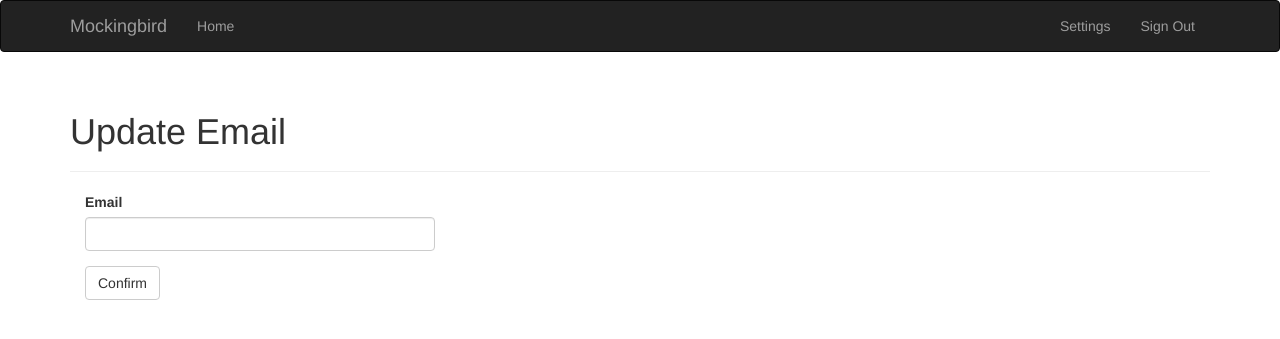
After one commit to Engine-Treasure/mockingbird, a Flask app: page /auth/update_email in a window 1280 px wide. The commit adds this page. Shown: the top 339 px of the page. Run offline with Flask 2, Linux system fonts and the light colour scheme; a user stored in the database is signed in; tables that the repository leaves empty hold one stand-in row (values such as "Sample post"); parts of the project's set-up code (start-up, migrations or seed data) failed here and were passed over; some libraries are stand-ins or nearby versions.

Commit message:
add update email feature.

```diff
--- a/app/auth/forms.py
+++ b/app/auth/forms.py
@@ -79,3 +79,15 @@ class ResetpasswordForm_password(FlaskForm):
     password2 = PasswordField("Confirm New password",
                               validators=[DataRequired()])
     submit = SubmitField("Reset password")
+
+
+class UpdateemailForm(FlaskForm):
+    email = StringField("Email", validators=[DataRequired(), Length(1, 64),
+                                             Email()])
+
+    # validate_ 开头的方法, 与常规的验证函数一起调用
+    def validate_email(self, field):
+        if User.query.filter_by(email=field.data).first():
+            raise ValidationError("Email is alreay in use.")
+
+    submit = SubmitField("Confirm")
--- a/app/auth/views.py
+++ b/app/auth/views.py
@@ -10,10 +10,11 @@ from flask_login import login_required, login_user, logout_user, current_user
 from app import db
 from . import auth
 from .forms import LoginForm, RegistrationForm, UpdatepasswordForm, \
-    ResetpasswordForm_email, ResetpasswordForm_password
+    ResetpasswordForm_email, ResetpasswordForm_password, UpdateemailForm
 from ..email import send_email
 from ..models import User
 
+from itsdangerous import TimedJSONWebSignatureSerializer as Serializer
 
 @auth.before_app_request
 def before_request():
@@ -97,6 +98,7 @@ def logout():
 
 
 @auth.route("/settings")
+@login_required
 def settings():
     return render_template("auth/settings.html")
 
@@ -133,8 +135,6 @@ def check_account():
 def reset_password(token):
     form = ResetpasswordForm_password()
     if form.validate_on_submit():
-        #
-        from itsdangerous import TimedJSONWebSignatureSerializer as Serializer
         user_id = Serializer(current_app.config["SECRET_KEY"]).loads(token).get(
             "confirm")
         user = User.query.filter_by(id=user_id).first()
@@ -144,3 +144,28 @@ def reset_password(token):
         flash("Reset password succeed. You can login with your new password.")
         return redirect(url_for("auth.login"))
     return render_template("auth/reset_password.html", form=form)
+
+
+@auth.route("/update_email", methods=["GET", "POST"])
+@login_required
+def update_email():
+    form = UpdateemailForm()
+    if form.validate_on_submit():
+        user = User.query.filter_by(id=current_user.id).first()
+        token = user.generate_confirmation_token(email=form.email.data)
+        send_email(form.email.data, "Reset Email", "mail/update_email",
+                   token=token)
+        flash("A email has been sent to your new email address, \
+            please check it.")
+        return redirect(url_for("auth.login"))
+    return render_template("auth/update_email.html", form=form)
+
+
+@auth.route("/confirm_new_email/<token>", )
+def confirm_new_email(token):
+    user_info = Serializer(current_app.config["SECRET_KEY"]).loads(token)
+    user = User.query.filter_by(id=user_info.get("confirm")).first()
+    user.email = user_info.get("email")
+    db.session.add(user)
+    flash("Update email succeed. You can login with your new email.")
+    return redirect(url_for("auth.login"))
--- a/app/models/model_mockingbird.py
+++ b/app/models/model_mockingbird.py
@@ -57,9 +57,10 @@ class User(UserMixin, db.Model):
         return check_password_hash(self.password_hash, password)
 
     # 生成令牌, 时效 1 h
-    def generate_confirmation_token(self, expiration=3600):
+    def generate_confirmation_token(self, expiration=3600, **kwargs):
         s = Serializer(current_app.config["SECRET_KEY"], expiration)
-        return s.dumps({"confirm": self.id})
+        kwargs.update({"confirm": self.id})
+        return s.dumps(kwargs)
 
     # 验证令牌, 设置 confirmed 属性
     def confirm(self, token):
--- a/app/templates/auth/settings.html
+++ b/app/templates/auth/settings.html
@@ -5,5 +5,6 @@
 {% block page_content %}
     <div class="page-header">
         <a href={{ url_for("auth.update_password") }}>修改密码</a>
+        <a href={{ url_for("auth.update_email") }}>修改邮箱</a>
     </div>
 {% endblock %}
--- /dev/null
+++ b/app/templates/auth/update_email.html
@@ -0,0 +1,13 @@
+{% extends "base.html" %}
+{% import "bootstrap/wtf.html" as wtf %}
+
+{% block title %}Mockingbird - Update Email{% endblock %}
+
+{% block page_content %}
+    <div class="page-header">
+        <h1>Update Email</h1>
+    </div>
+    <div class="col-md-4">
+        {{ wtf.quick_form(form) }}
+    </div>
+{% endblock %}
```
Also changed, not shown: app/templates/mail/update_email.txt (added, +11 -0 lines).
